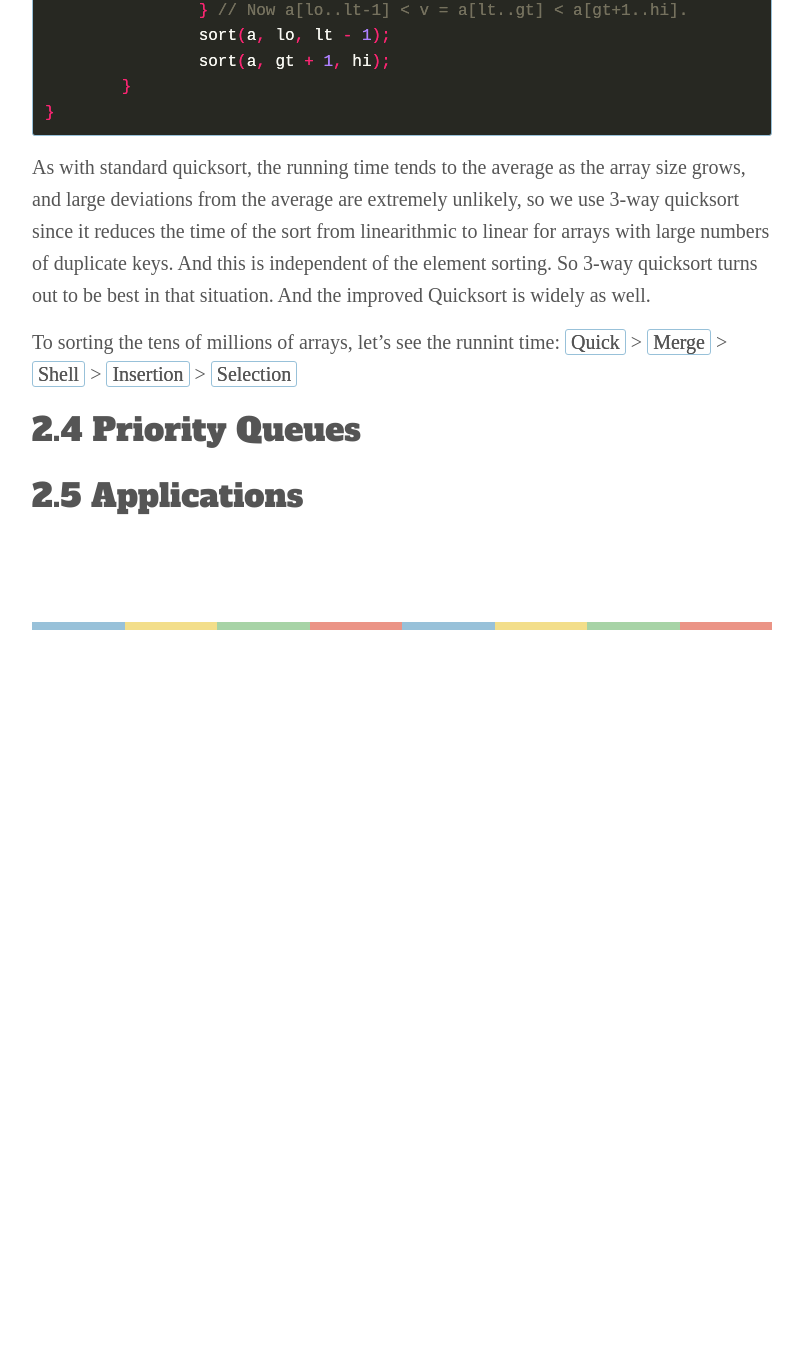
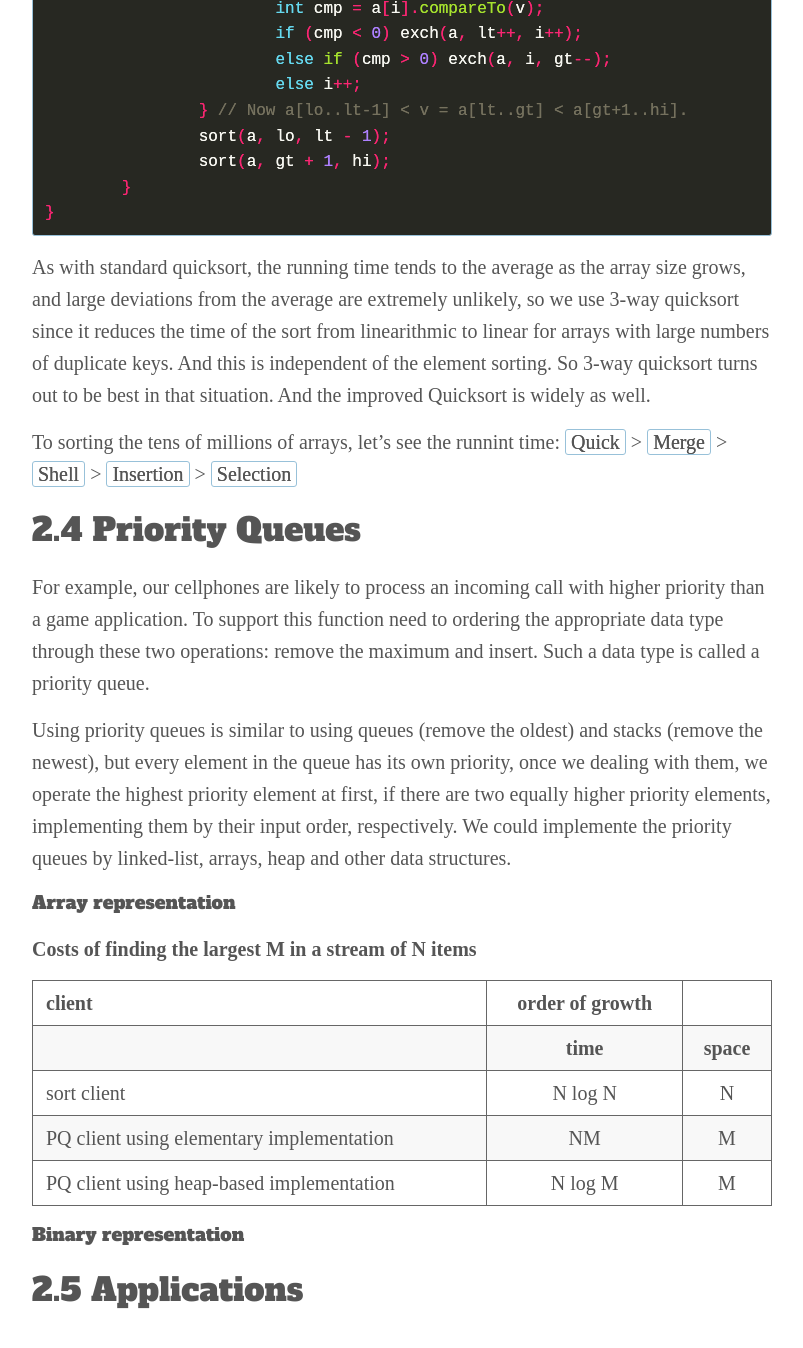
Before and after one commit to weina1117/weina1117.github.io, a Jekyll site: the page built from _posts/2016-12-7-algorithms4-chapter2.md, in a window 1280 px wide and 1400 px high, scrolled down 13733 px. Shown: the top 1348 px of the window, without its empty margins (238-1041 px from the left). Built offline with Jekyll 4.4.1, drawn with Linux system fonts in a browser that asks for light colours; some web fonts are replaced; formulas are drawn with MathJax 3; comment, search, counter and statistics services are not loaded; before the commit the page ends 14363 px from its top, so only the background shows below that; some of the changed text lies outside the part shown.

Commit message:
updates 2

```diff
--- a/_posts/2016-12-7-algorithms4-chapter2.md
+++ b/_posts/2016-12-7-algorithms4-chapter2.md
@@ -164,6 +164,7 @@ and within a small constant factor of one another for randomly ordered arrays of
 distinct values.
 
 {% highlight java %}
+
 public class SortCompare
 {
 	public static double time(String alg, Double[] a)
@@ -209,6 +210,7 @@ insertion sort independently on each of the h subsequences.This methord reduces
 implementation to an insertion-sort-like pass through the array for each increment.
 
 {% highlight java %}
+
 public class Shell
 {
 	public static void sort(Comparable[] a)
@@ -228,6 +230,7 @@ public class Shell
  	}
  	// See page 245 for less(), exch(), isSorted(), and main().
 }
+
 {% endhighlight %}
 
 **Property E.**
@@ -267,9 +270,12 @@ Figure f, repeat the process in Figure b.
 ![sample post]({{site.baseurl}}/images/algorithms4/f.png)
 
 {% highlight java  %}
+
 // Abstract In-place Merge
+
 public static void merge(Comparable[] a, int lo, int mid, int hi)
 { // Merge a[lo..mid] with a[mid+1..hi].
+
 	int i = lo, j = mid+1;
 
 	for (int k = lo; k <= hi; k++)           // Copy a[lo..hi] to aux[lo..hi].
@@ -280,6 +286,7 @@ public static void merge(Comparable[] a, int lo, int mid, int hi)
 		else if (less(aux[j], aux[i])) a[k] = aux[j++];
 		else a[k] = aux[i++];
 }
+
 {% endhighlight %}
 
 For the second for loop, there are four conditions:
@@ -294,6 +301,7 @@ This is a recursive mergesort implementation based on the abstract in-place merg
 best-known examples of the divide-and-conquer utility fot the algorithm design.
 
 {% highlight java %}
+
 public class Merge
 {
 	private static Comparable[] aux;        // auxiliary array for merges
@@ -335,6 +343,7 @@ method? Or can we cut the running time of mergesort? Is there anything else we c
 ##### Bottom-up mergesort
 
 {% highlight java %}
+
 public class MergeBU
 {
 	private static Comparable[] aux; // auxiliary array for merges
@@ -348,6 +357,7 @@ public class MergeBU
  				merge(a, lo, lo+sz-1, Math.min(lo+sz+sz-1, N-1));
  	}
 }
+
 {% endhighlight %}
 
 **Proposition H**
@@ -387,7 +397,8 @@ method in typical applications. The advantages are that it is in-place (uses onl
  stack) and that it requires time proportional to $N log N$ on the average to sort an array of
 length $N$.
 
-The Idea of Quicksort:
+##### The Idea of Quicksort
+
 Quicksort is complementary to mergesort: for mergesort, we break the array into small subarrays
 to be sorted and then combine the ordered subarrays to make the whole ordered array; for quicksort,
 we rearrange the array during the procession that we divide the whole ararry into small subarrays.
@@ -400,7 +411,7 @@ No entry in a[j+1] through a[hi] is less than a[j].
 
 ![sample post]({{site.baseurl}}/images/algorithms4/partitioning-overview.png)
 
-The partitioning method Steps:
+##### The partitioning method Steps
 
 1. Choose a mid-item to be the partitioning item, whicn will go into its final position. Usually we
    choose the left-hand item or right-hand item.
@@ -430,7 +441,7 @@ private static int partition(Comparable[] a, int lo, int hi)
 
 {% endhighlight %}
 
-**Implementation details**
+##### Implementation details
 
 * Partitioning inplace.
   If we use an extra array, partitioning is easy to implement, but not so much easier that
@@ -460,7 +471,8 @@ private static int partition(Comparable[] a, int lo, int hi)
   falling into an infinite recursive loop when the partitioning item happens to be the largest or
   smallest item in the array.
 
-**Algorithmic improvements**
+##### Algorithmic improvements
+
 Quicksort was invented in 1960 by C. A. R. Hoare. Almost from this moment, people began trying to
 find ways to improve this algorithm. Not all of these ideas are fully successful, because this
 algorithm is so well-balanced that the effects of improvements can be more than offset by
@@ -475,6 +487,7 @@ unexpected side effects, but a few of them, which we now consider, are quite eff
   than the middle items value. This method we called 3-way partitioning:
 
 {% highlight java %}
+
 public class Quick3way
 {
 	private static void sort(Comparable[] a, int lo, int hi)
@@ -493,6 +506,7 @@ public class Quick3way
  		sort(a, gt + 1, hi);
  	}
 }
+
 {% endhighlight %}
 
 As with standard quicksort, the running time tends to the average as the array size grows, and large
@@ -507,6 +521,37 @@ To sorting the tens of millions of arrays, let's see the runnint time:
 2.4 Priority Queues
 -------------------
 
+For example, our cellphones are likely to process an incoming call with higher priority than a game
+application. To support this function need to ordering the appropriate data type through these two
+operations: remove the maximum and insert. Such a data type is called a priority queue.
+
+Using priority queues is similar to using queues (remove the oldest) and stacks (remove the newest),
+but every element in the queue has its own priority, once we dealing with them, we operate the highest
+priority element at first, if there are two equally higher priority elements, implementing them by their
+input order, respectively. We could implemente the priority queues by linked-list, arrays, heap and
+other data structures.
+
+##### Array representation
+
+**Costs of finding the largest M in a stream of N items**
+
+|client                                      | order of growth            |
+|                                            | time       |     space     |
+|:-------------------------------------------|:----------:|:-------------:|
+|sort client                                 | N log N    | N             |
+|PQ client using elementary implementation   | NM         | M             |
+|PQ client using heap-based implementation   | N log M    | M             |
+
+
+
+
+
+
+
+
+
+##### Binary representation
+
 
 
 2.5 Applications
```
